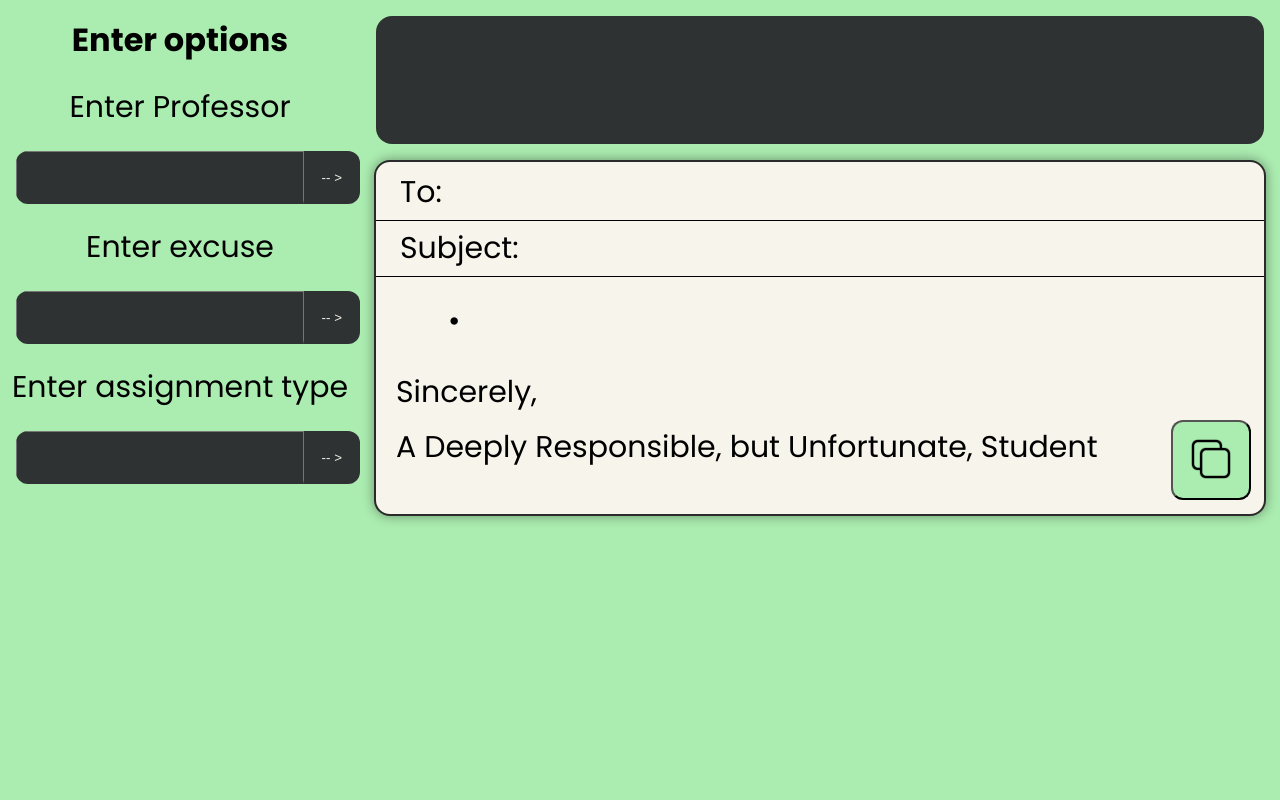
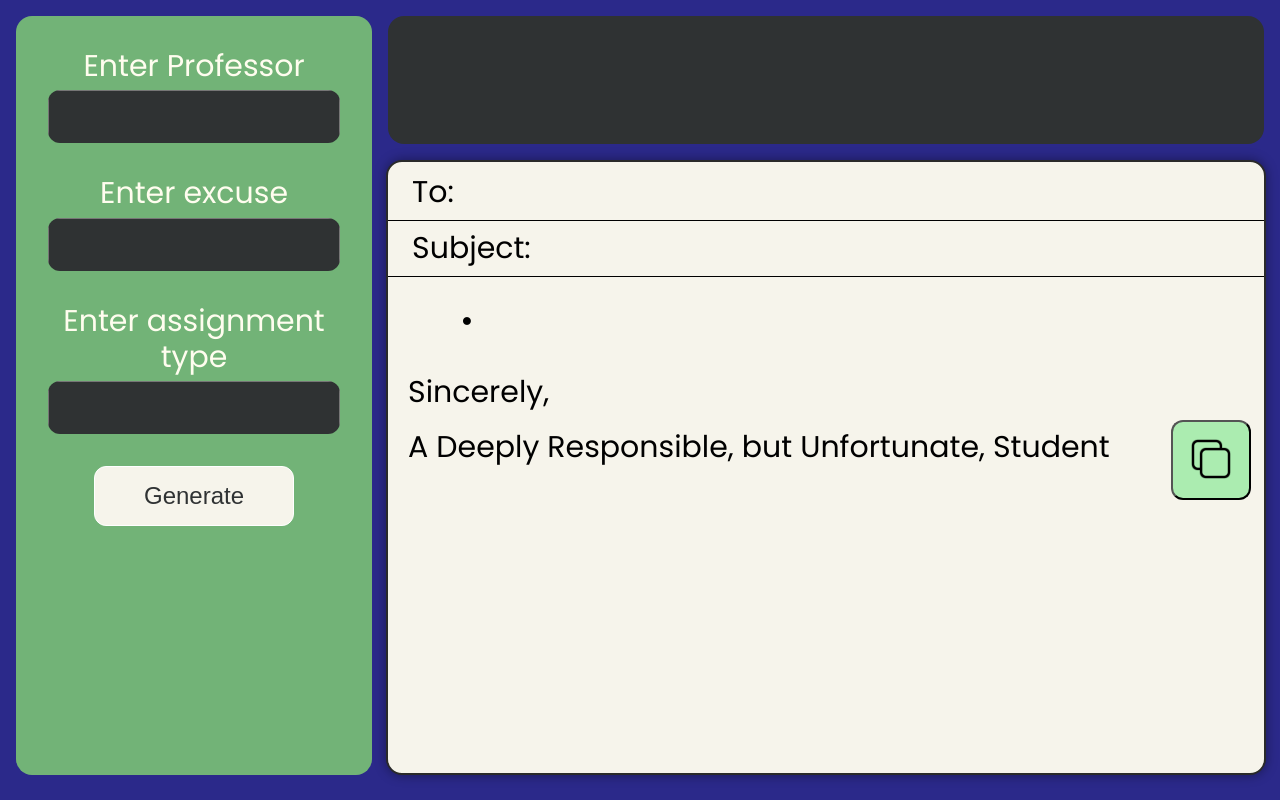
Before and after one commit to Ewuman/SorryProfessor, a plain HTML site: page frontend/main.html in a window 1280 px wide. Drawn offline with Linux system fonts and the light colour scheme.

Commit message:
Colored everything

```diff
--- a/frontend/main.html
+++ b/frontend/main.html
@@ -14,28 +14,30 @@
         <!-- <div class="absurditySelector">
 
         </div> -->
-        <h1>Enter options</h1>
+        <!-- <h1>Enter options</h1> -->
 
         <p>Enter Professor</p>
         <div class="professorInputContainer">
 
             <textarea class="professorInputField"></textarea>
-            <button>-- ></button>
+            <!-- <button>-- ></button> -->
         </div>
 
         <p>Enter excuse</p>
         <div class="professorInputContainer">
 
             <textarea class="professorInputField"></textarea>
-            <button>-- ></button>
+            <!-- <button>-- ></button> -->
         </div>
 
         <p>Enter assignment type</p>
         <div class="professorInputContainer">
 
             <textarea class="professorInputField"></textarea>
-            <button onclick="onGenerateText()">-- ></button>
+            <!-- <button onclick="onGenerateText()">-- ></button> -->
         </div>
+
+        <button class="generateButton" onclick="onGenerateText()">Generate</button>
 
 
 
--- a/frontend/styles/index.css
+++ b/frontend/styles/index.css
@@ -5,12 +5,10 @@
 }
 
 body {
-    /* background: linear-gradient(230deg,#1d2d80,#5a5f7a,#000000); */
-    /* background-color: rgb(255, 252, 246); */
-    background: rgb(255,166,32);
-    background: linear-gradient(90deg, rgba(255,166,32,1) 0%, rgba(236,62,203,1) 100%);
+    background: rgb(15,51,113);
+    background: linear-gradient(75deg, rgba(15,51,113,1) 0%, rgba(31,111,247,1) 32%, rgb(108, 144, 202) 74%, rgb(95, 102, 116) 100%);
     background-size: 180% 180%;
-    animation: gradient-animation 24s ease infinite;
+    animation: gradient-animation 20s ease infinite;
     overflow: hidden;
 }
 
@@ -39,23 +37,37 @@ h1 {
     /* font-family: 'Trebuchet MS', 'Lucida Sans Unicode', 'Lucida Grande', 'Lucida Sans', Arial, sans-serif; */
     font-family: 'Poppins';
     font-weight: 700;
-    color: #4ab57a;
+    color: #fffdfd;;
     -webkit-text-stroke-width: 2px;
     -webkit-text-stroke-color: black;
 
-    line-height: 100%;
-    background-color: #fffdfd;
+    /* line-height: 100%;
+    background-color: rgb(62, 65, 64);
     padding: 2rem;
     margin: 0;
     margin-top: 5rem;
     border-radius: 16px;
-    border: 2px solid black;
+    border: 2px solid black; */
+    border-bottom: solid 4px black;
+    border-left: solid 4px black;
+    padding: 7px 50px;
+    position: relative;
+}
+
+h1:before {
+    position: absolute;
+    left: 0;
+    top: 0;
+    display: block;
+    content: '';
+    border-top: solid 4px black;
+    width: 35px;
 }
 
 button {
     font-size: 190%;
-    background-color: rgb(74, 231, 192);
-    color: rgb(34, 34, 34);
+    background-color: #141457;
+    color: #fffdfd;
     border: 1px groove black;
     border-radius: 12px;
     padding: 15px;
@@ -93,7 +105,8 @@ button:active {
 }
 
 .animatedText {
-    color: rgb(98, 0, 255);
+    color: rgb(11, 10, 85);
+
     font-family: 'Poppins';
     font-weight: 400;
     border-right: 2px solid black;
--- a/frontend/styles/main.css
+++ b/frontend/styles/main.css
@@ -1,4 +1,4 @@
-@import url('https://fonts.googleapis.com/css?family=Poppins:700|Poppins:400');
+@import url('https://fonts.googleapis.com/css?family=Poppins:700|Poppins:500|Poppins:400');
 
 
 
@@ -6,7 +6,7 @@
     --generatedTextPanelGap: 1rem;
     --warningBackground: #2f3233;
     --emailBackground: #F6F4EB;
-    --emailPanelbackground: #abecb0;
+    --emailPanelbackground: #2b298a;
     --selectorsPanelBackground: var(--emailPanelbackground);
     --absurditySelectorBackground: #2f3233;
     --professorFieldBackground: #2f3233;
@@ -32,19 +32,35 @@ p {
 
 /* SelectorsPanel */
 .selectorsPanel {
-    /* position: fixed; */
     display: flex;
     flex-direction: column;
     align-items: center;
     width: 360px;
-    /* height: 100vh; */
-    gap: 1rem;
-    background-color: var(--selectorsPanelBackground);
+    /* background-color: var(--selectorsPanelBackground);  */
+    background-color: #72b377;
+
+    border-radius: 16px;
+    margin-top: 1rem;
+    margin-left: 1rem;
+    padding: 2rem;
+    padding-top: 0;
 
     box-sizing: border-box;
     -moz-box-sizing: border-box;
     -webkit-box-sizing: border-box;
-    /* border-right: 0.3rem solid rgb(71, 69, 69); */
+}
+
+.selectorsPanel > p {
+    color: rgb(255, 253, 239);
+    margin: 0;
+    margin-top: 2rem;
+    margin-bottom: 0.4rem;
+    line-height: 36px;
+    text-align: center;
+}
+
+h1 {
+    color: rgb(255, 253, 239);
 }
 
 .selectorsPanel > h1 {
@@ -61,19 +77,24 @@ p {
 
 .professorInputContainer {
     display: flex;
-    margin-left: 1em;
     border-radius: 12px;
     overflow: hidden;
 }
 
-.professorInputContainer > button {
-    width: 20%;
-    border: none;
-    background-color: var(--inputBackground);
-    color: var(--inputInvertedBackground);
+.generateButton {
+    font-size: 24px;
+    width: 200px;
+    height: 60px;
+    border: 1px solid white;
+    border-radius: 12px;
+    background-color: var(--inputInvertedBackground);
+    color: var(--inputBackground);
+
+    margin-top: 2rem;
+
 }
 
-.professorInputContainer > button:hover {
+.generateButton:hover {
     animation-name: professorInputButtonAnimation;
     animation-duration: 0.3s;
     animation-fill-mode: forwards;
@@ -82,30 +103,28 @@ p {
 
 @keyframes professorInputButtonAnimation {
     from {
+        background-color: var(--inputInvertedBackground);
+        color: var(--inputBackground);
+    }
+    to {
         background-color: var(--inputBackground);
         color: var(--inputInvertedBackground);
-    }
-    to {
-        background-color: var(--inputInvertedBackground);
-        color: var(--inputBackground);
     }
 }
 
 .professorInputField {
+    height: 44px;
     width: 100%;
-    /* height: 40%; */
+    line-height: 44px;
+    font-size: 24px;
+    font-family: 'Poppins';
+
     background-color: var(--professorFieldBackground);
-
-    padding-left: 14px;
-    font-size: 24px;
-    line-height: 44px;
     color: var(--emailBackground);
 
     border-bottom: var(--inputBorderSize) solid rgba(0, 0, 0, 0);
-
+    padding-left: 14px;
     resize: none;
-
-    height: 44px;
 }
 
 .professorInputField:focus {
@@ -123,7 +142,7 @@ p {
 
 /* GeneratedTextPanel */
 .generatedTextPanel {
-    position: absolute;
+    /* position: absolute; */
 
     display: flex;
     flex-direction: column;
@@ -131,15 +150,15 @@ p {
     justify-content: center;
 
     width: calc((100% - 360px));
-    left: 360px;
+    /* left: 360px; */
 
-    /* height: 100vh; */
+
     background-color: var(--emailPanelbackground);
 }
 
 .warningPanel {
     width: calc(100% - 2 * var(--generatedTextPanelGap));
-    /* height: calc(20% - var(--generatedTextPanelGap)); */
+    /* height: calc(20vh - var(--generatedTextPanelGap)); */
     height: 8rem;
     margin-bottom: var(--generatedTextPanelGap);
     margin-top: var(--generatedTextPanelGap);
@@ -150,12 +169,13 @@ p {
 
 .emailPanel {
     width: calc(100% - 2 * var(--generatedTextPanelGap));
-    /* height: calc(80% - 2 * var(--generatedTextPanelGap)); */
+    min-height: calc(80vh - 2 * var(--generatedTextPanelGap));
+    /* height: 100vh; */
     background-color: var(--emailBackground);
     box-shadow: 0px 0px 12px rgba(0, 0, 0, 0.4);
 
     border-radius: 16px;
-    margin-bottom: var(--generatedTextPanelGap);
+    /* margin-bottom: var(--generatedTextPanelGap); */
     padding-top: 0.2rem;
 
     border: 2px solid rgb(42, 42, 42);
@@ -173,6 +193,7 @@ p {
     margin: 1.5rem 2rem;
     text-indent: 40px;
     line-height: 40px;
+    font-weight: 500;
 }
 
 .endingText, .nameText {
```
